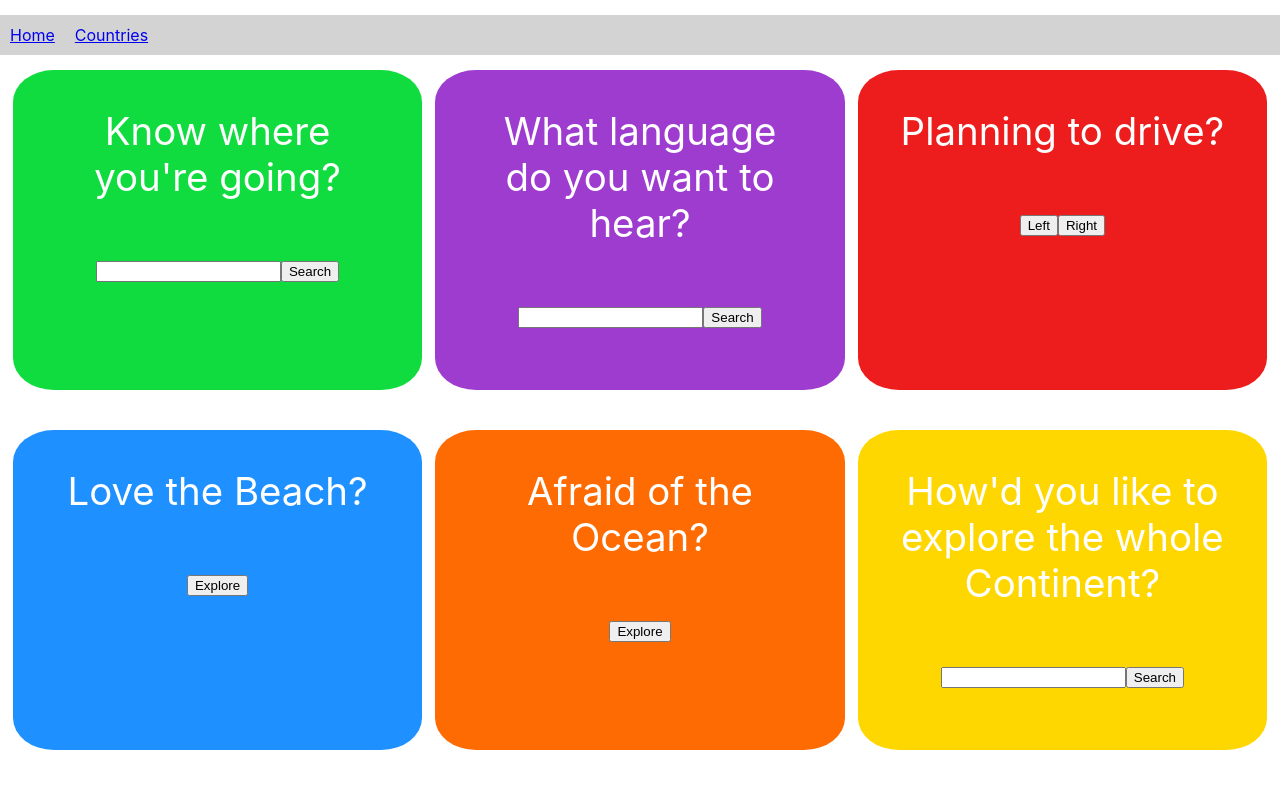
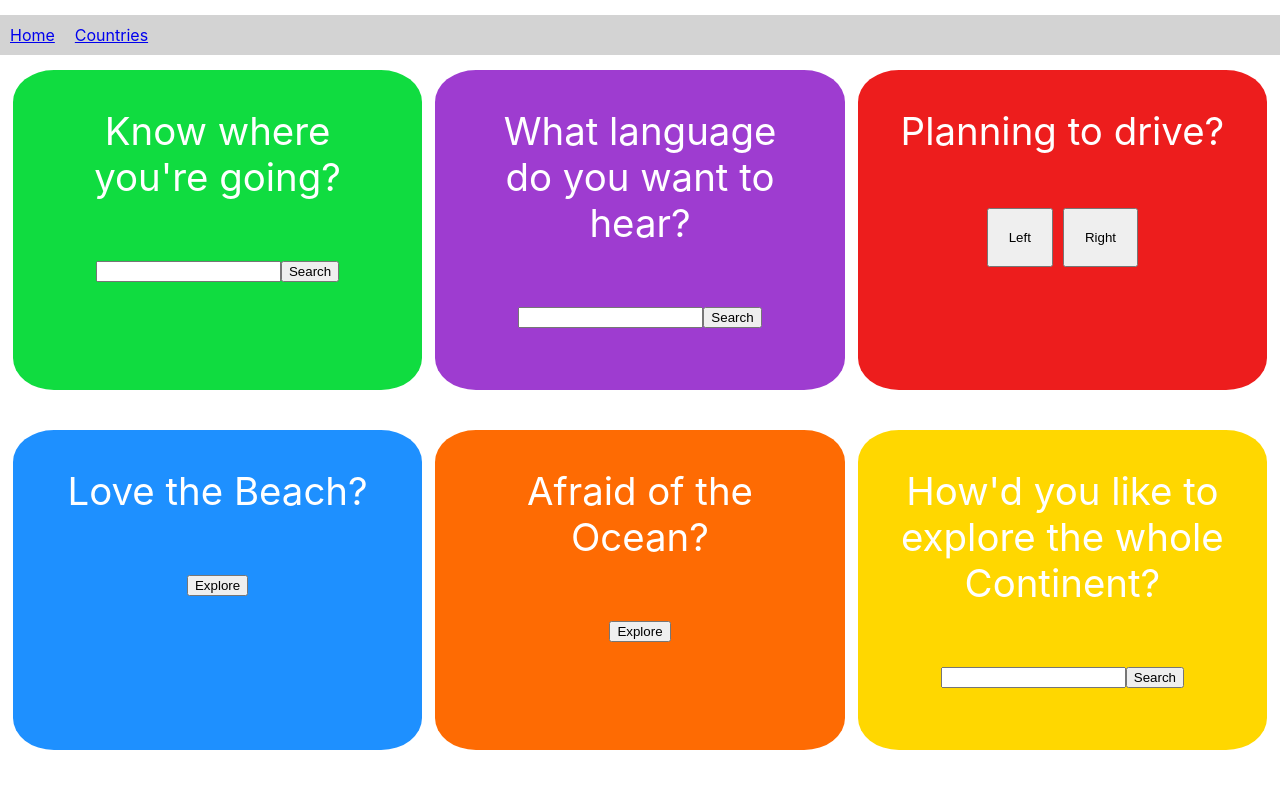
Before and after one commit to austinih/Country_Selector, a React (Create React App) app in the folder country_app/: page / in a window 1280 px wide. Shown: the top 788 px of the page. Built offline with nearby package versions, Linux system fonts and the light colour scheme.

Commit message:
added CSS Styling to Home page

```diff
--- a/country_app/src/App.css
+++ b/country_app/src/App.css
@@ -17,6 +17,10 @@
 p {
   padding-left: 10%;
   padding-right: 10%;
+}
+.driveBtns {
+  padding:20px;
+  margin: 15px 5px 0;
 }
 .spacer {
   width:100vw;
--- a/country_app/src/components/Home.js
+++ b/country_app/src/components/Home.js
@@ -19,8 +19,8 @@ export default function Home () {
                     </div>
                     <div className="homeBox" style={{backgroundColor: 'rgb(237, 29, 29)'}}>
                         <p>Planning to drive?</p>
-                        <button>Left</button>
-                        <button>Right</button>
+                        <button className='driveBtns'>Left</button>
+                        <button className='driveBtns'>Right</button>
                     </div>
                 </div>
                 <div className="spacer"></div>
```
